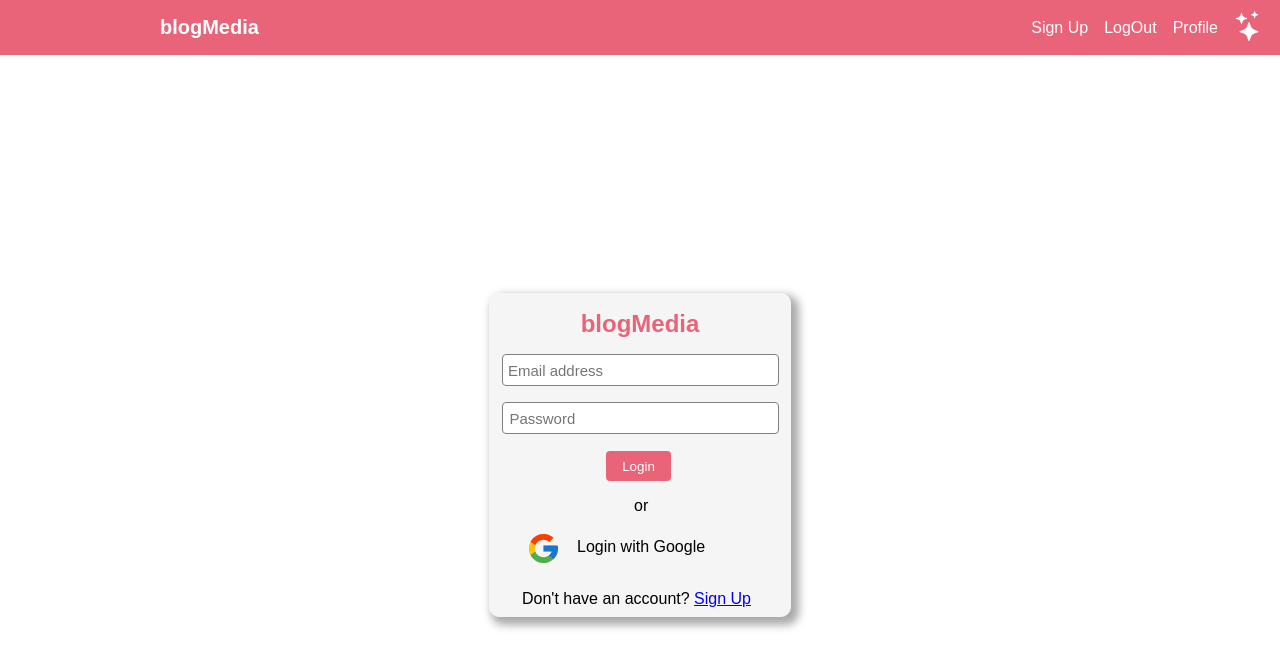
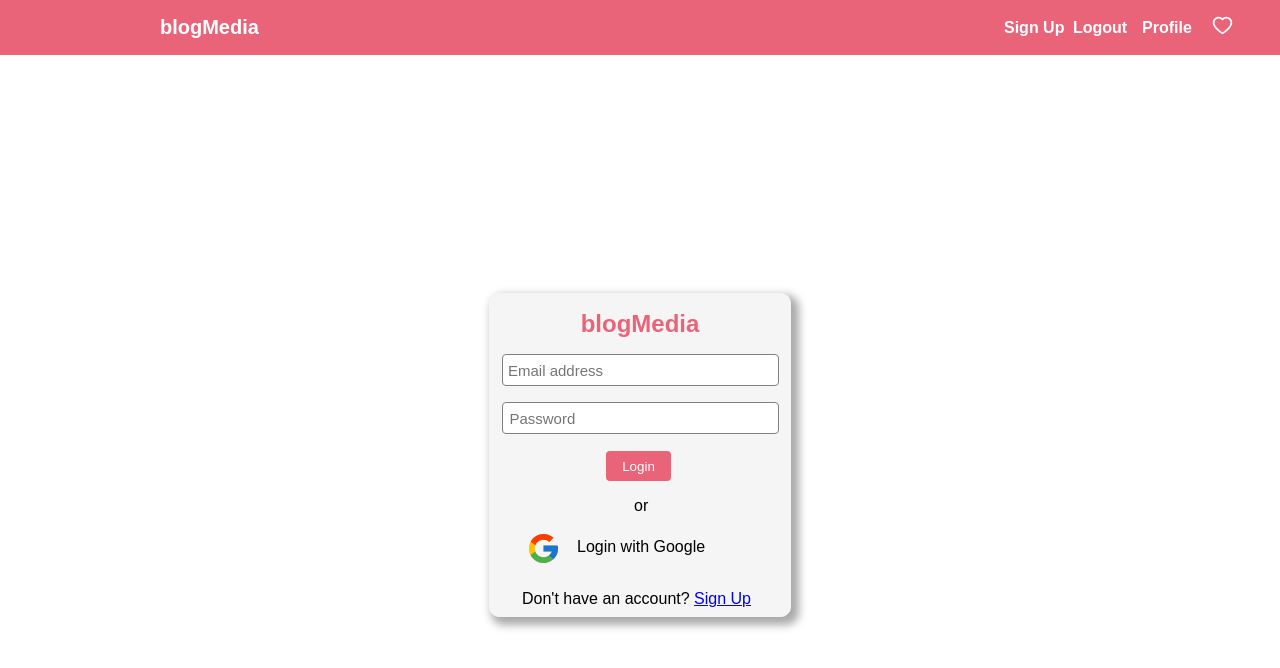
Before and after one commit to Rishabhpawar1409/blogMedia, a React (Create React App) app: page /login in a window 1280 px wide. Shown: the top 668 px of the page. Built offline with nearby package versions, Linux system fonts and the light colour scheme; no server answers; the database is empty; sample sign-in values are in the browser's storage.

Commit message:
Fixed image crashing!

```diff
--- a/src/Components/Favourite.jsx
+++ b/src/Components/Favourite.jsx
@@ -7,6 +7,7 @@ import { useUserAuth } from "../Context/userAuthContext";
 import { db } from "../firebase";
 import { getDocs, collection, doc, updateDoc } from "firebase/firestore";
 import { useAutoAnimate } from "@formkit/auto-animate/react";
+import { left } from "@popperjs/core";
 
 function Favourite() {
   const { user } = useUserAuth();
@@ -39,7 +40,7 @@ function Favourite() {
               ...soloUser,
               userFavBlogs: soloUser.userFavBlogs.filter((checker) => {
                 return checker.id !== blog.id;
-              })
+              }),
             })
           : soloUser;
       });
@@ -100,9 +101,23 @@ function Favourite() {
       ) : (
         <>
           <div className="text-conatiner">
-            <h1 className="text">
+            <span style={{ fontSize: "20px", fontWeight: "bolder" }}>
+              Oops ! Looks like there{" "}
+            </span>
+            <br></br>
+            <span
+              style={{
+                fontSize: "20px",
+                fontWeight: "bolder",
+                marginLeft: "0.5rem",
+              }}
+            >
+              {" "}
+              is nothing in the favourite.
+            </span>
+            {/* <h1 className="text">
               Oops! Looks like there <br></br>is nothing in the favourite.
-            </h1>
+            </h1> */}
           </div>
           <div className="exloreBtn-container">
             <Link to="/">
--- a/src/Components/Navbar.jsx
+++ b/src/Components/Navbar.jsx
@@ -1,11 +1,11 @@
 import React, { useState, useEffect } from "react";
 import "./navbar.css";
 import { Link, useNavigate } from "react-router-dom";
-import { BsStars } from "react-icons/bs";
 import { BsChatDots } from "react-icons/bs";
 import { getDocs, collection } from "firebase/firestore";
 import { db } from "../firebase";
 import { useUserAuth } from "../Context/userAuthContext";
+import { AiOutlineHeart } from "react-icons/ai";
 
 function Navbar() {
   const { user, logout } = useUserAuth();
@@ -37,21 +37,21 @@ function Navbar() {
                   ? soloUser.userId + user.uid
                   : user.uid + soloUser.userId) === chatDoc.id
                   ? setRenderChat(true)
-                  : setRenderChat(false);
+                  : "";
               })
             : "";
         });
     }
   });
 
-  useEffect(() => {
-    if (user) {
-      profile &&
-        profile.map((checker) => {
-          return checker.userId.includes(user.uid) ? setRenderChat(true) : "";
-        });
-    }
-  });
+  // useEffect(() => {
+  //   if (user) {
+  //     profile &&
+  //       profile.map((checker) => {
+  //         return checker.userId === user.uid ? setRenderChat(true) : "";
+  //       });
+  //   }
+  // }, []);
   const navigate = useNavigate();
   const handleLogout = async () => {
     await logout();
@@ -67,50 +67,87 @@ function Navbar() {
       </div>
 
       <div className="nav-actions">
-        <div>
-          <Link to="/signUp" className="signUp-link">
-            <p>Sign Up</p>
+        <div className="container-forLink">
+          <Link to="/signUp" style={{ textDecoration: "none" }}>
+            <span
+              className="sign--Up"
+              style={{
+                color: "white",
+                fontWeight: "bold",
+              }}
+            >
+              Sign Up
+            </span>
           </Link>
         </div>
 
         {user ? (
           <>
-            <div>
-              <p
-                className="logOut-link"
-                style={{ color: "white", cursor: "pointer" }}
+            <div className="container-forLink">
+              <span
+                style={{
+                  color: "white",
+                  fontWeight: "bold",
+                  cursor: "pointer",
+                }}
+                className="logOut"
                 onClick={() => {
                   handleLogout();
                 }}
               >
-                LogOut
-              </p>
+                Logout
+              </span>
             </div>
-            <div>
-              <Link to="/profile" className="profile-link">
-                <p>Profile</p>
+
+            <div className="container-forLink">
+              <Link to="/profile" style={{ textDecoration: "none" }}>
+                <span
+                  className="profile"
+                  style={{
+                    color: "white",
+                    fontWeight: "bold",
+                  }}
+                >
+                  Profile
+                </span>
               </Link>
             </div>
+
             {renderChat === true ? (
-              <div>
-                <Link to="/chat" className="chat-link">
-                  <BsChatDots />
+              <div className="container-forLink">
+                <Link to="/chat" style={{ textDecoration: "none" }}>
+                  <BsChatDots
+                    style={{
+                      color: "white",
+                      fontSize: "21px",
+                      paddingLeft: "1rem",
+                    }}
+                  />
                 </Link>
               </div>
             ) : (
               ""
             )}
-
-            <div className="nav-favroite">
-              <Link to="/favourite">
-                <BsStars className="favourite-icon" />
+            <div className="container-forLink">
+              <Link to="/favourite" style={{ textDecoration: "none" }}>
+                <AiOutlineHeart
+                  style={{
+                    color: "white",
+                    fontSize: "23px",
+                  }}
+                />
               </Link>
             </div>
           </>
         ) : (
-          <div>
-            <Link to="/login" className="login-link">
-              <p>Login</p>
+          <div className="container-forLink">
+            <Link to="/login" style={{ textDecoration: "none" }}>
+              <span
+                className="--login"
+                style={{ color: "white", fontWeight: "bold" }}
+              >
+                Login
+              </span>
             </Link>
           </div>
         )}
--- a/src/Components/home.css
+++ b/src/Components/home.css
@@ -261,9 +261,9 @@
   background-color: white;
 }
 .explore-btn:hover {
+  border: 1px solid black;
   background-color: #E96479;
   color: white;
-  border: 2px solid white;
 }
 .favourite {
   display: flex;
@@ -291,8 +291,7 @@
   cursor: pointer;
 }
 .text-conatiner {
-  display: flex;
-  justify-content: center;
+text-align: center;
   margin-top: 2rem;
 }
 .text {
--- a/src/Components/navbar.css
+++ b/src/Components/navbar.css
@@ -15,7 +15,6 @@
   flex: 0.5;
   margin-left: 10rem;
   font-weight: bolder;
-  cursor: pointer;
 }
 .myLogo-Link {
   text-decoration: none;
@@ -23,52 +22,13 @@
 .myLogo {
   font-size: 20px;
   color: white;
-}
-.search-action {
-  color: white;
-  margin-right: 1rem;
-  font-size: 21px;
   cursor: pointer;
 }
-.signUp-link {
-  text-decoration: none;
-  color: white;
+.container-forLink{
+  height: 100%;
+  display: flex;
+  /* justify-content: center; */
+  align-items: center;
+  width: 65px;
+  margin-right: 0.25rem;
 }
-.signUp-link p {
-  margin-right: 1rem;
-}
-.login-link {
-  text-decoration: none;
-  color: white;
-}
-.login-link p {
-  margin-right: 1rem;
-}
-.logOut-link {
-  margin-right: 1rem;
-
-  color: white;
-  cursor: pointer;
-}
-.profile-link {
-  text-decoration: none;
-  color: white;
-}
-.profile-link p {
-  margin-right: 1rem;
-}
-.chat-link {
-  font-size: 20px;
-  color: white;
-  margin-right: 1rem;
-}
-.nav-favroite {
-  font-weight: bolder;
-  cursor: pointer;
-}
-.favourite-icon {
-  color: white;
-  font-size: 30px;
-
-  margin-right: 1rem;
-}
--- a/src/Components/profile.css
+++ b/src/Components/profile.css
@@ -1,6 +1,6 @@
 .profile-window {
   height: 100vh;
-  /* width: 215.85vh; */
+  overflow-x: hidden;
   background-color: white;
   display: flex;
   flex-direction: column;
@@ -11,7 +11,7 @@
   height: fit-content;
   width: 350px;
   margin-left: 2rem;
-  margin-top: 3rem;
+  margin-top: 2rem;
   border-radius: 0.25rem;
   display: flex;
   flex-direction: column;
@@ -21,7 +21,6 @@
   border-radius: 50%;
   height: 40px;
   width: 40px;
-
   margin: 0.25rem;
 }
 .connectionList-container {
@@ -144,6 +143,7 @@
 .allProfileBlogs-container {
   display: flex;
   flex-wrap: wrap;
+  margin-bottom: 2rem;
 }
 
 .profile-blogs {
@@ -152,9 +152,8 @@
   align-items: center;
   background-color: whitesmoke;
   height: 185px;
-  width: 425px;
-  /* margin-bottom: 1rem; */
-  margin-top: 3rem;
+  width: 400px;
+  margin-top: 2rem;
   margin-left: 2rem;
   border-radius: 0.5rem;
   position: relative;
@@ -303,3 +302,13 @@
   border-radius: 50%;
   border: 1px solid silver;
 }
+.upload-btn{
+  cursor: pointer;
+  padding: 10px;
+  background-color: white;
+  border: 1px solid black;
+  border-radius: 5px;
+}
+.upload-btn:hover{
+  border: 2px solid #E96479;
+}
--- a/src/firebase.js
+++ b/src/firebase.js
@@ -2,6 +2,7 @@
 import { initializeApp } from "firebase/app";
 import { getAuth } from "firebase/auth";
 import { getFirestore } from "firebase/firestore";
+import { getStorage } from "firebase/storage";
 
 const firebaseConfig = {
   apiKey: "AIzaSyATEkJ8Ay9DTYN20rvOf_2qzp0LyvFFG3A",
@@ -10,10 +11,11 @@ const firebaseConfig = {
   storageBucket: "react-authentication-ec3eb.appspot.com",
   messagingSenderId: "28015029783",
   appId: "1:28015029783:web:5e80c066df47298b84f652",
-  measurementId: "G-NYC62W8LJ2"
+  measurementId: "G-NYC62W8LJ2",
 };
 
 const app = initializeApp(firebaseConfig);
 export const auth = getAuth(app);
 export const db = getFirestore(app);
+export const storage = getStorage(app);
 // export default app;
```
Also changed, not shown: src/Components/Home.jsx (+68 -42 lines), src/Components/OwnBlog.jsx (+12 -12 lines), src/Components/chat.jsx (+38 -24 lines), src/Components/editProfile.jsx (+66 -11 lines), src/Components/profile.jsx (+17 -11 lines).
